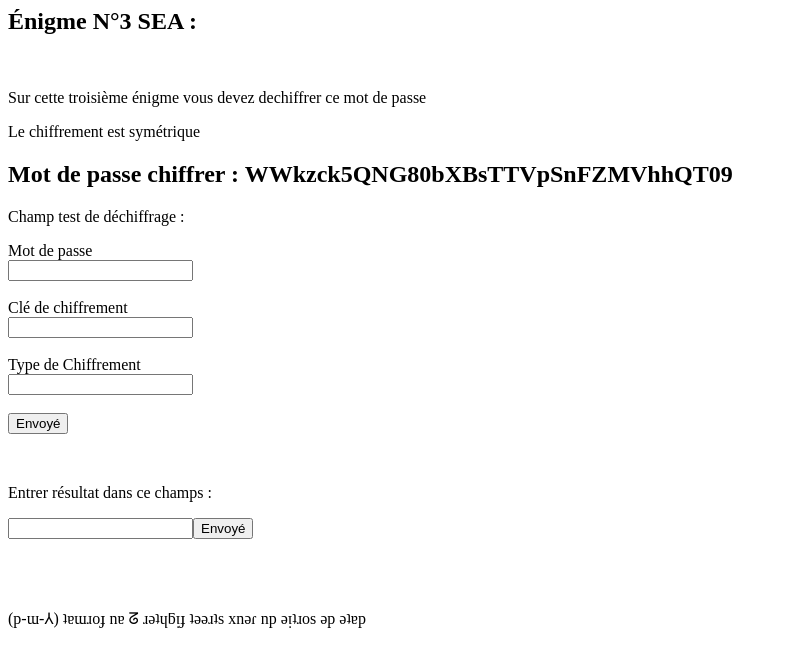
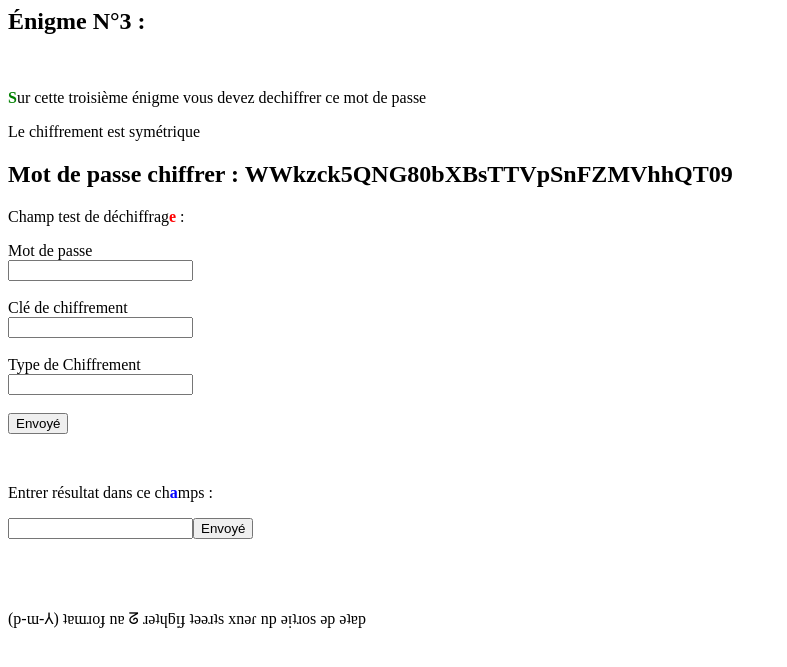
Before and after one commit to Noah-SIO/fortressNumNoah, a PHP site: template view/def3.php in a window 1280 px wide. Shown: the top 667 px of the page, without its empty margins (0-787 px from the left). Run offline with PHP 8.4, Linux system fonts and the light colour scheme; the template is opened without the code that fills it, so the values that code supplies are empty.

Commit message:
modif defis 3

```diff
--- a/class/utilisateur.php
+++ b/class/utilisateur.php
@@ -49,7 +49,7 @@ class ManagerUtilisateur {
     public function connexion($mdp,$login){
             //echo"test";
             $sqlid = "SELECT * FROM user WHERE login = '$login' AND mdp = '$mdp'";
-            echo $sqlid;
+            //echo $sqlid;
             $requeteid = $this -> bd -> query ($sqlid);
             //$requeteid ->execute();
             $donneesid= $requeteid->fetch(PDO::FETCH_ASSOC);
--- a/view/def1.php
+++ b/view/def1.php
@@ -1,7 +1,7 @@
 <?php
 $test = new ManagerUtilisateur();
 echo "<h2>Énigme N°1 :</h2><br>";
-echo"<p>Récuperer le code de ce coffre pour pouvoir pousuivre l'IA<p><p>utiliser comme login  '' utilisateur1 '' sa peut vous aider</p><br>";
+echo"<p>Récuperer le code de ce coffre pour pouvoir pousuivre l'IA<p><p>trouvez le login et le mot de passe</p><br>";
 
 //formulaire
 
--- a/view/def3.php
+++ b/view/def3.php
@@ -1,12 +1,12 @@
 <?php
 $test = new ManagerUtilisateur();
-echo "<h2>Énigme N°3 SEA :</h2><br>";
-echo "<p>Sur cette troisième énigme vous devez dechiffrer ce mot de passe</p><p>Le chiffrement est symétrique</p>";
+echo "<h2>Énigme N°3 :</h2><br>";
+echo "<p>"."<strong style='color:green;'>S</strong>"."ur cette troisième énigme vous devez dechiffrer ce mot de passe</p><p>Le chiffrement est symétrique</p>";
 echo"<h2>Mot de passe chiffrer : WWkzck5QNG80bXBsTTVpSnFZMVhhQT09</h2>"; //ajouter le mdp dans le string
 
  //1991-03-07
 
-echo"<p>Champ test de déchiffrage :</p>";
+echo"<p>Champ test de déchiffrag"."<strong style='color:red;'>e</strong>"." :</p>";
 echo "<form method='post'>";
 echo"<label for='mdp'>Mot de passe</label></br>";
 echo"<input type='text' id='mdp' name='mdp' required></br></br>";
@@ -20,14 +20,15 @@ if(isset($_POST['mdp'], $_POST['type'] , $_POST['key'])){
     $dechiffre = $test->dechiffrer($_POST['mdp'],$_POST['key'],$_POST['type']);
     echo "<p>code déchiffrer : ".$dechiffre."</p>";
 }
-echo"<p>Entrer résultat dans ce champs :</p>";
+echo"<p>Entrer résultat dans ce ch"."<strong style='color:blue;'>a</strong>"."mps :</p>";
 echo "<form method='post'>";
 echo"<input type='text' id='mdpn' name='mdpn'>";
 echo "<input type='submit' value='Envoyé'>";
 echo "</form></br></br>";
 if(isset($_POST['mdpn'])){
+    $code='B16BF20C';
     if($_POST['mdpn'] == "B16BF20C"){
-        echo"<script>alert('code=B16BF20C')</script>";
+        echo"<script>alert('code=$code')</script>";
     }
     else{
         echo "<p>Erreur Résultat</p>";
```
